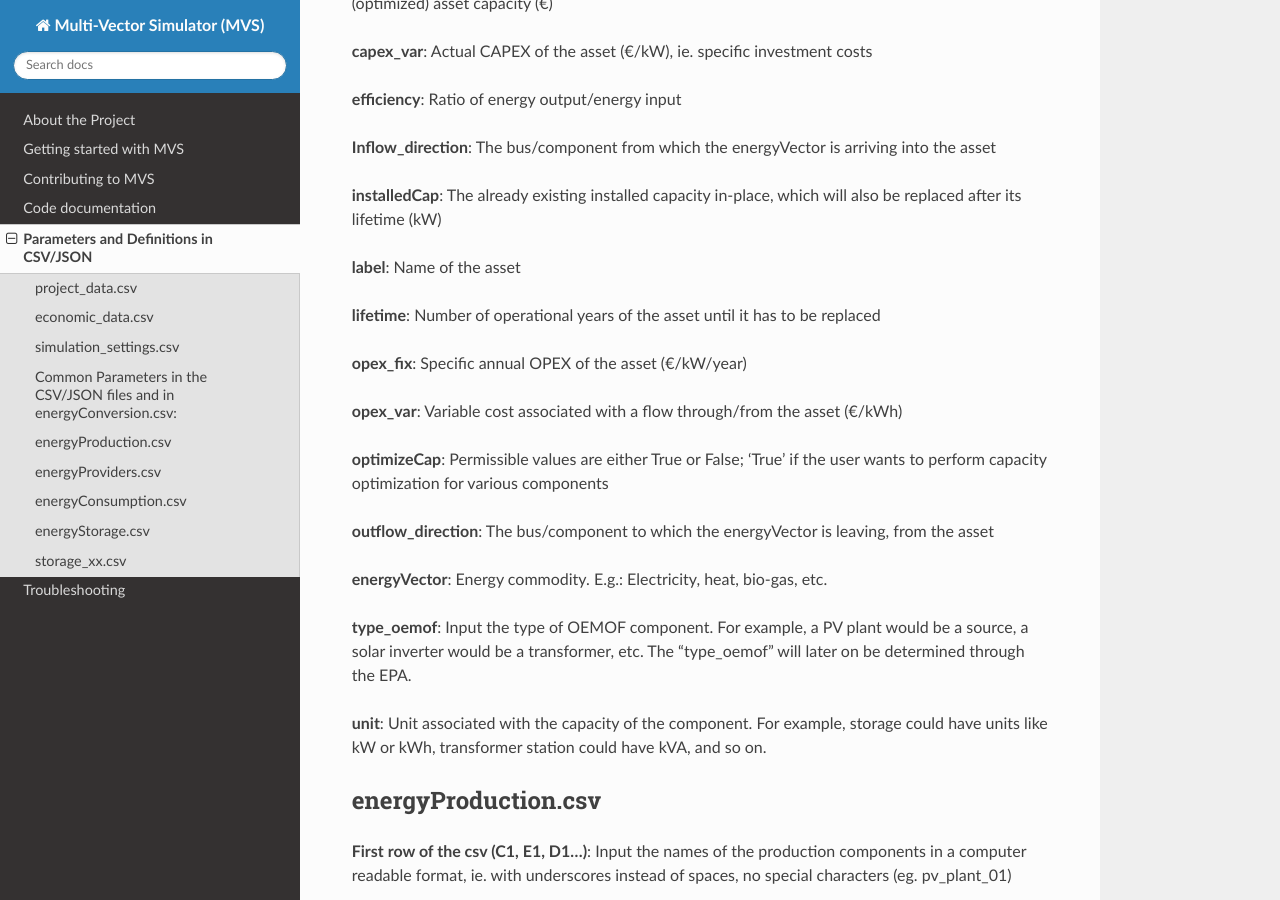
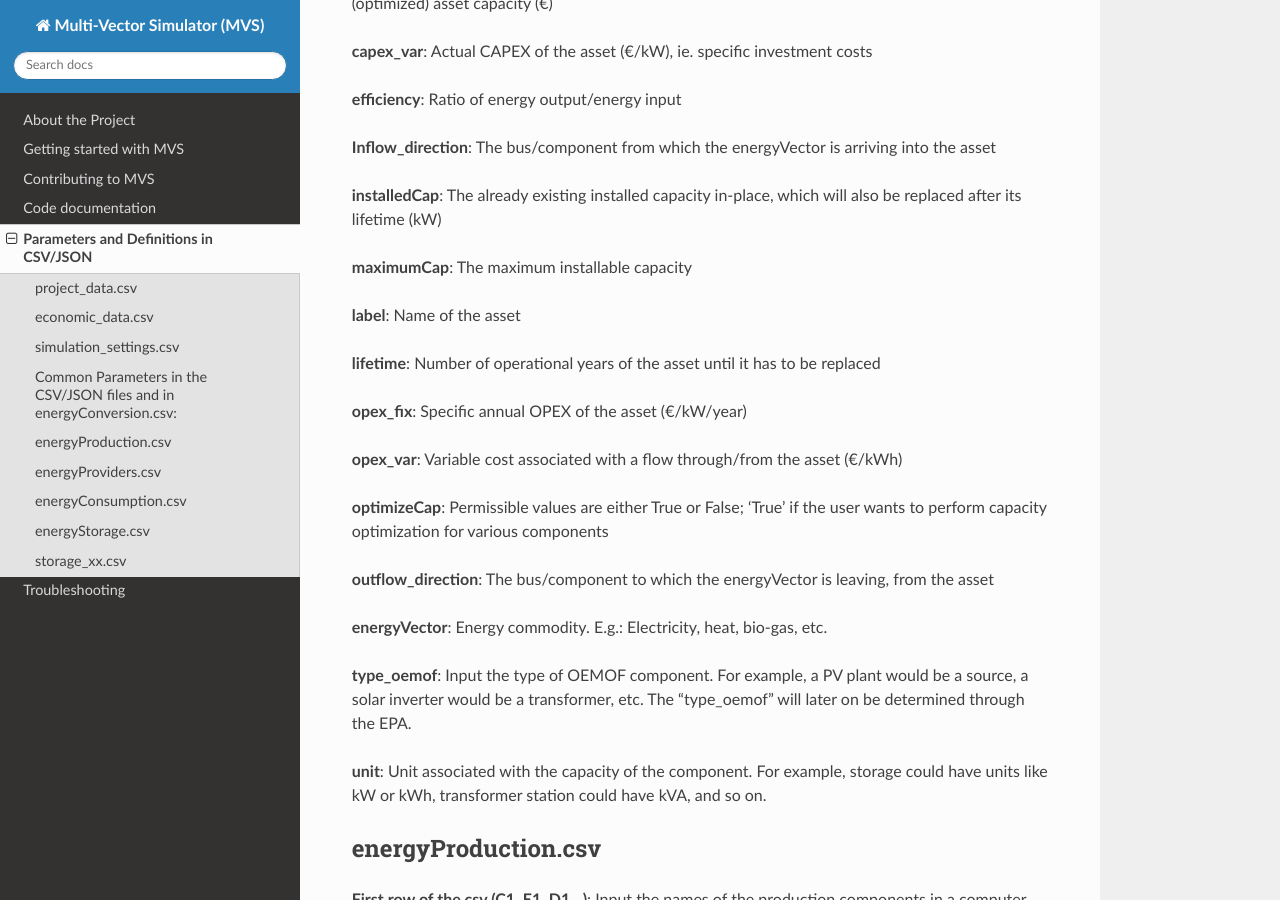
Before and after one commit to rl-institut/multi-vector-simulator, a Sphinx documentation site: the page built from docs/MVS_parameters.rst, in a window 1280 px wide and 900 px high, scrolled down 1696 px. Built offline with Sphinx 7.4.7 and the Read the Docs theme 2.0.0, drawn with Linux system fonts in a browser that asks for light colours.

Commit message:
add parameter maxCap

```diff
--- a/docs/MVS_parameters.rst
+++ b/docs/MVS_parameters.rst
@@ -67,6 +67,8 @@ Common Parameters in the CSV/JSON files and in energyConversion.csv:
 
 **installedCap**: The already existing installed capacity in-place, which will also be replaced after its lifetime (kW)
 
+**maximumCap**: The maximum installable capacity
+
 **label**: Name of the asset
 
 **lifetime**: Number of operational years of the asset until it has to be replaced
```
